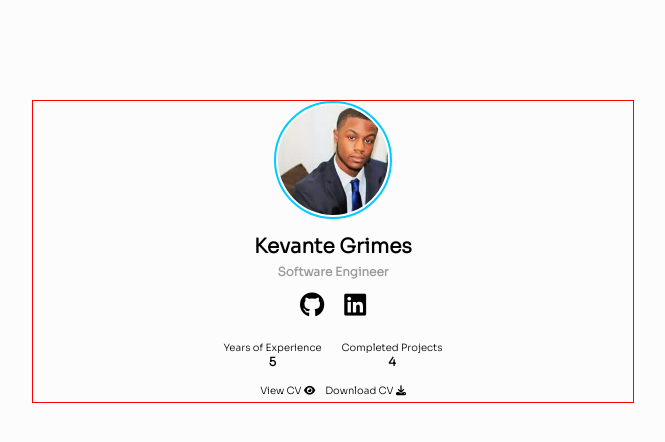
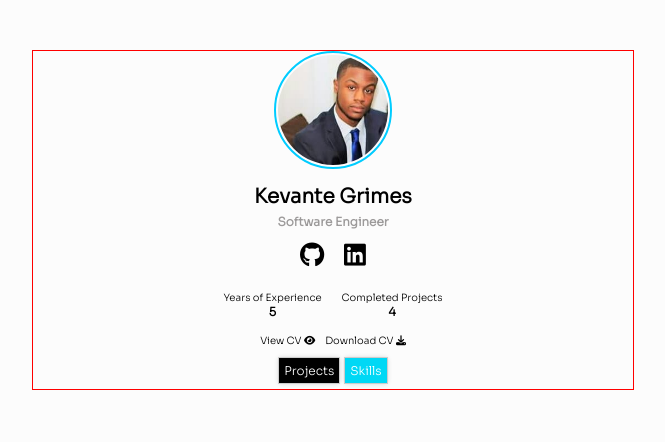
Before and after one commit to kevanteaniah/portifolio, a plain HTML site: page index.html in a window 1280 px wide. Shown: the whole page, without its empty margins (307-972 px from the left). Drawn offline with Linux system fonts and the light colour scheme.

Commit message:
Create Projects section

```diff
--- a/index.html
+++ b/index.html
@@ -6,7 +6,8 @@
   <meta name="viewport" content="width=device-width, initial-scale=1.0">
   <link rel="stylesheet" href="styles.css">
   <script src="https://kit.fontawesome.com/500ce860b4.js" crossorigin="anonymous"></script>
-  <title>Document</title>
+
+  <title>Kevante's Portfolio</title>
 </head>
 <body>
   <div class="container">
@@ -34,8 +35,13 @@
 
       <a href="https://docs.google.com/document/d/11ZpXFZTJNJ4bcyypuy3ORgYCUkd1utUKDt2wnCpDTNY/edit?usp=sharing" target="_blank"><div class="view">Download CV <i class="fa-solid fa-download"></i></div></a>
     </div>
+    <div class="projects-skills">
+      <div><button class="btn proj">Projects</button></div>
+      <div><button class="btn skills">Skills</button></div>
+    </div>
+  </div>
 
-  </div>
+
 
 </body>
 </html>
--- a/styles.css
+++ b/styles.css
@@ -15,7 +15,7 @@
   flex-direction: column;
   justify-content: center;
   text-align: center;
-  margin-top: 100px;
+  margin-top: 50px;
 }
 
 img{
@@ -50,6 +50,18 @@ img{
 .social-icons{
   margin: 10px;
   font-size: 25px;
+  animation-name: spin;
+  animation-duration: 5000ms;
+  animation-iteration-count: infinite;
+  animation-timing-function: linear;
+}
+@keyframes spin {
+  from {
+      transform:rotate(0deg);
+  }
+  to {
+      transform:rotate(360deg);
+  }
 }
 
 a{
@@ -97,4 +109,65 @@ a:visited{
   margin: 5px;
 }
 
-.view:hover
+.view:hover{
+  color: rgb(5, 153, 221);
+  transform: scale(1.1);
+}
+
+.projects-skills{
+  display: flex;
+  flex-direction: row;
+  margin: auto;
+
+  width: 200px;
+  text-align: center;
+  justify-content: center;
+  padding: 3px;
+}
+
+.btn{
+  margin: 2px;
+}
+
+.proj{
+  /* border: 1px solid black;
+  background-color: black;
+  color: white;
+  padding: 3px;
+  font-size: 11px; */
+  display:inline-block;
+  color:rgb(255, 255, 255);
+  border:1px solid #CCC;
+  background:rgb(0, 0, 0);
+  box-shadow: 0 0 5px -1px rgba(0,0,0,0.2);
+  cursor:pointer;
+  vertical-align:middle;
+  max-width: 100px;
+  padding: 5px;
+  text-align: center;
+  font-size: 12px;
+}
+
+.skills{
+  display:inline-block;
+  color:rgb(255, 255, 255);
+  border:1px solid #CCC;
+  background:rgb(0, 216, 245);
+  box-shadow: 0 0 5px -1px rgba(0,0,0,0.2);
+  cursor:pointer;
+  vertical-align:middle;
+  max-width: 100px;
+  padding: 5px;
+  text-align: center;
+  font-size: 12px;
+}
+
+.proj:hover{
+  background-color: rgb(0, 216, 245);
+  transform: scale(1.1);
+}
+
+.skills:hover{
+  background-color: rgb(0, 0, 0);
+  transform: scale(1.1);
+}
```
